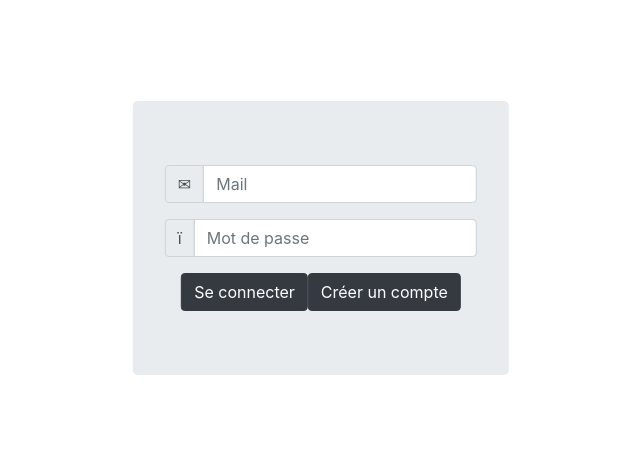
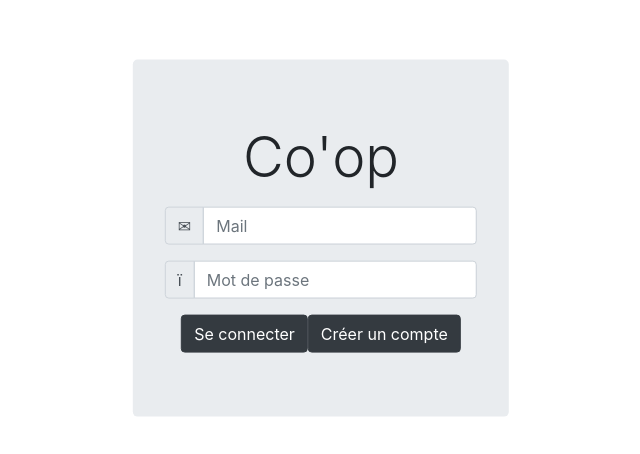
Before and after one commit to Frag0/coop, a Vue app: page /#/connexion in a window 1280 px wide. Shown: the part 162-616 px from the top of the page, without its empty margins (319-959 px from the left). Built offline with nearby package versions, Linux system fonts and the light colour scheme.

Commit message:
bootstrap membre partie I

```diff
--- a/src/components/Connexion.vue
+++ b/src/components/Connexion.vue
@@ -1,5 +1,6 @@
 <template>
   <form @submit="seConnecter" class="jumbotron">
+  <h1 class="display-4">Co'op</h1>
   <div class="form-group">
     <div class="input-group mb-3">
       <div class="input-group-prepend">
@@ -55,4 +56,9 @@ form{
   left:50%;
   transform: translate(-50%,-50%);
 }
+h1{
+
+margin-bottom: 5%;
+
+}
 </style>
--- a/src/components/ConversationsListe.vue
+++ b/src/components/ConversationsListe.vue
@@ -4,7 +4,6 @@
       <ul>
        <conversationElement v-for="channel of channels" :channel="channel"></conversationElement>
      </ul>
-
     </div>
   </div>
 </template>
@@ -35,3 +34,7 @@ export default {
   }
 }
 </script>
+<style scoped>
+
+
+</style>
--- a/src/components/MembreElement.vue
+++ b/src/components/MembreElement.vue
@@ -21,3 +21,7 @@ export default {
   }
 }
 </script>
+
+<style scoped>
+
+</style>
--- a/src/components/MembresListe.vue
+++ b/src/components/MembresListe.vue
@@ -2,7 +2,7 @@
   <div>
     <h1>Membres</h1>
       <ul>
-       <membreElement v-for="member of members" :member="member"></membreElement>
+       <membreElement class="test" v-for="member of members" :member="member"></membreElement>
      </ul>
   </div>
 </template>
@@ -43,3 +43,13 @@ export default {
   }
 }
 </script>
+
+
+<style scoped>
+h1{
+
+text-align: center;
+
+
+}
+</style>
```
Also changed, not shown: src/components/MembreCreation.vue (+0 -17 lines).
